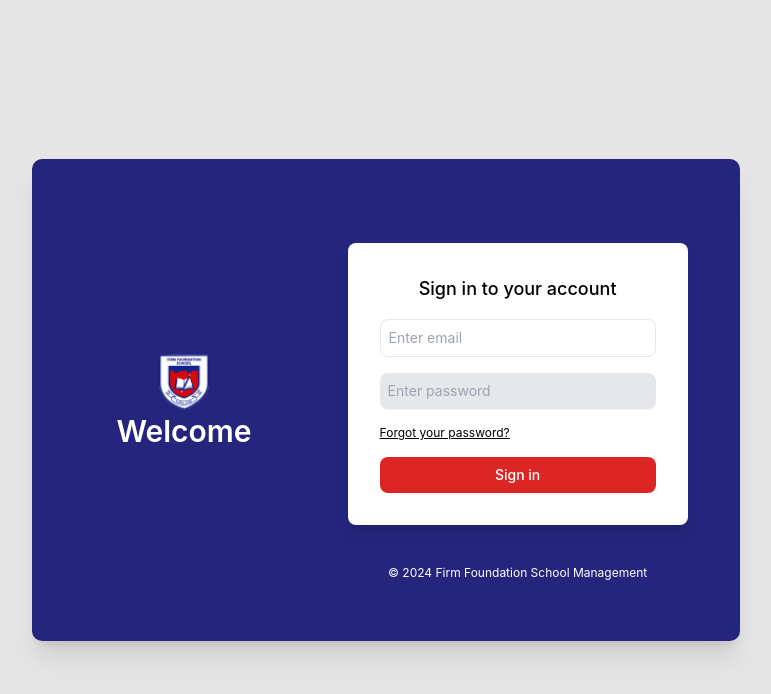
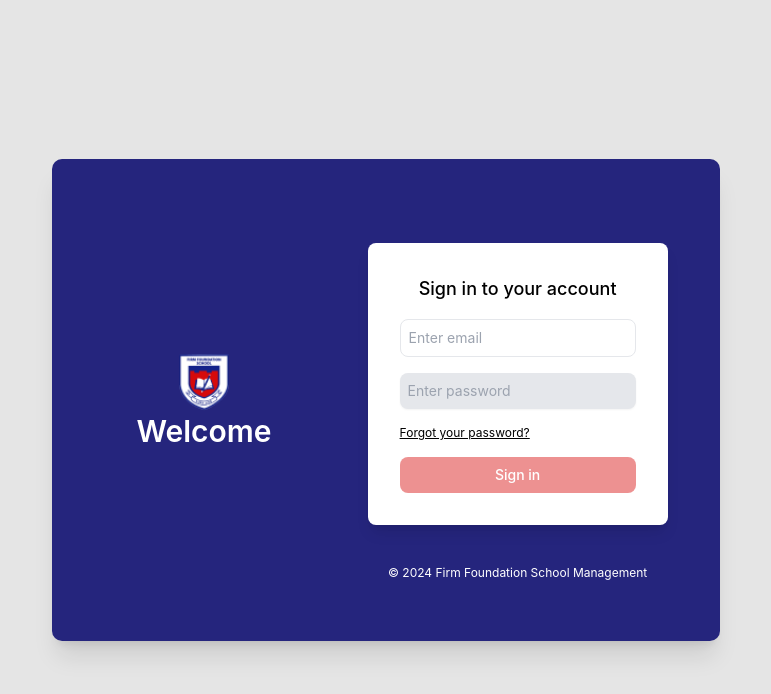
Before and after one commit to John-Abu-Al-Yamin/System-Dashboard, a React (Create React App) app: page /setting in a window 1280 px wide. Shown: the top 694 px of the page, without its empty margins (254-1025 px from the left). Built offline with nearby package versions, Linux system fonts and the light colour scheme.

Commit message:
Update Auth.jsx
The 2 Update Auth

```diff
--- a/src/Page/Auth/Auth.jsx
+++ b/src/Page/Auth/Auth.jsx
@@ -1,6 +1,5 @@
-import React, { useEffect } from "react";
+import React from "react";
 import logo from "../../image/logo.png";
-
 import LoginHook from "../../hook/auth/login-hook";
 import { ToastContainer } from "react-toastify";
 
@@ -14,19 +13,28 @@ const Auth = () => {
     onSubmit,
     isPress,
   ] = LoginHook();
+
+  const handleSubmit = (e) => {
+    e.preventDefault();
+    onSubmit(); // Assuming onSubmit handles the form submission logic
+  };
+
   return (
     <>
       <div className="wrapper h-screen w-full flex justify-center items-center ">
         <div className="content px-10 flex justify-center items-center shadow-xl">
-          <div className="images px-16 flex flex-col justify-center items-center  ">
-            <img src={logo} alt="" className="w-14 " />
-            <h2 className="text-3xl text-white font-semibold ">Welcome</h2>
+          <div className="images px-16 flex flex-col justify-center items-center">
+            <img src={logo} alt="Logo" className="w-14" />
+            <h2 className="text-3xl text-white font-semibold">Welcome</h2>
           </div>
 
           <div className="info">
-            <div className="mx-auto max-w-screen-xl px-4     lg:px-8">
+            <div className="mx-auto max-w-screen-xl px-4 lg:px-8">
               <div className="mx-auto max-w-lg">
-                <form className="mb-0 mt-6 bg-white space-y-4 rounded-lg p-4 shadow-lg sm:p-6 lg:p-8">
+                <form
+                  className="mb-0 mt-6 bg-white space-y-4 rounded-lg p-4 shadow-lg sm:p-6 lg:p-8"
+                  onSubmit={handleSubmit}
+                >
                   <p className="text-center text-lg font-medium">
                     Sign in to your account
                   </p>
@@ -34,13 +42,12 @@ const Auth = () => {
                     <label htmlFor="email" className="sr-only">
                       Email
                     </label>
-
                     <div className="relative">
                       <input
                         value={email}
                         onChange={onChangeEmail}
                         type="email"
-                        className="w-full outline-none rounded-lg border-gray-200 border  p-2 pe-12 text-sm  "
+                        className="w-full outline-none rounded-lg border-gray-200 border p-2 text-sm"
                         placeholder="Enter email"
                       />
                     </div>
@@ -50,33 +57,33 @@ const Auth = () => {
                     <label htmlFor="password" className="sr-only">
                       Password
                     </label>
-
                     <div className="relative">
                       <input
                         value={password}
                         onChange={onChangePassword}
                         type="password"
-                        className="w-full outline-none rounded-lg bg-gray-200 p-2 pe-12 text-sm shadow-sm"
+                        className="w-full outline-none rounded-lg bg-gray-200 p-2 text-sm shadow-sm"
                         placeholder="Enter password"
                       />
                     </div>
                   </div>
                   <p className="text-start underline cursor-pointer text-xs text-black">
                     Forgot your password?
-                  </p>     <button
+                  </p>
+                  <button
                     type="submit"
-                    className="block w-full cursor-pointer rounded-lg bg-red-600 px-5 py-2 text-sm font-medium text-white"
+                    className={`block w-full rounded-lg bg-red-600 px-5 py-2 text-sm font-medium text-white ${
+                      loading ? "opacity-50 cursor-not-allowed" : "hover:bg-red-700"
+                    }`}
                     disabled={!loading}
                   >
                     {loading && isPress ? "Loading..." : "Sign in"}
                   </button>
-
                 </form>
-                <p className="text-white mt-10 text-xs text-center ">
+                <p className="text-white mt-10 text-xs text-center">
                   © 2024 Firm Foundation School Management
                 </p>
               </div>
-              {/* {isPress === true ? (loading === true ? (<h1>loading</h1> ) : null) : null} */}
             </div>
           </div>
         </div>
```
